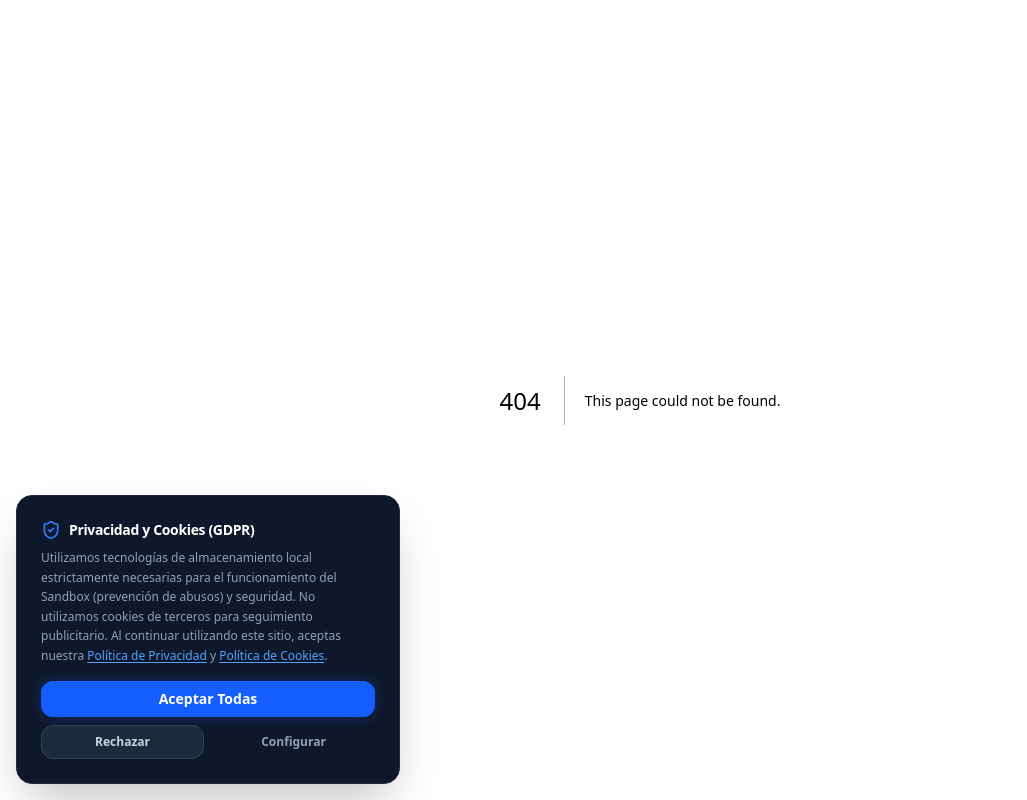
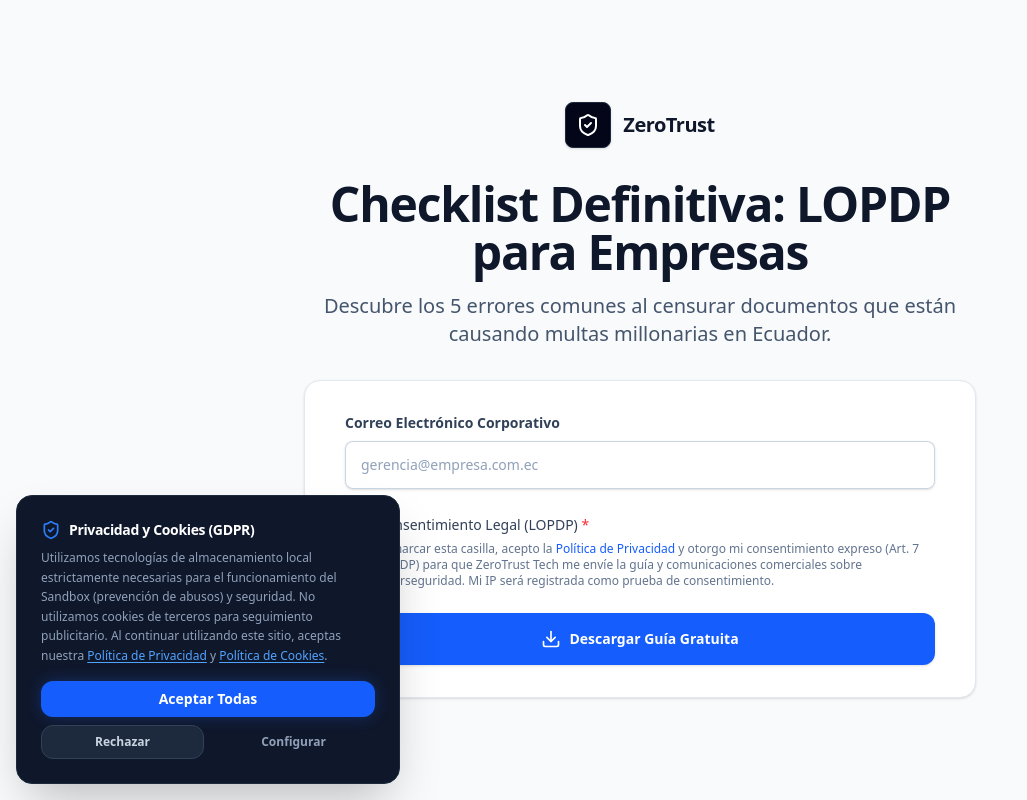
Before and after one commit to DamianMacancela/ZeroTrust, a Next.js app: page /guia-lopdp in a window 1280 px wide. Before the commit this address had no page. Shown: the whole page, without its empty margins (0-1027 px from the left). Built offline with nearby package versions, Linux system fonts and the light colour scheme.

Commit message:
feat(inbound): create LOPDP legal consent funnel for B2B leads

```diff
--- /dev/null
+++ b/src/app/api/leads/route.ts
@@ -0,0 +1,75 @@
+import { NextResponse } from 'next/server';
+import { supabase } from '@/lib/supabase';
+import nodemailer from 'nodemailer';
+
+export async function POST(request: Request) {
+  try {
+    const { email, consent_given } = await request.json();
+
+    // 1. Verificación Legal (LOPDP Art 7)
+    if (!consent_given) {
+      return NextResponse.json(
+        { error: 'El consentimiento explícito es obligatorio bajo la LOPDP.' },
+        { status: 403 }
+      );
+    }
+
+    if (!email || !email.includes('@')) {
+      return NextResponse.json(
+        { error: 'Debe proveer un correo válido.' },
+        { status: 400 }
+      );
+    }
+
+    // 2. Obtener IP para el registro de auditoría legal
+    const ip_address = request.headers.get('x-forwarded-for') || request.headers.get('x-real-ip') || 'unknown';
+
+    // 3. Guardar en Supabase
+    const { error: dbError } = await supabase
+      .from('leads_inbound')
+      .insert([
+        { email, consent_given, ip_address }
+      ]);
+
+    // Ignoramos el error si el correo ya existe, porque igual le enviaremos la guía
+    if (dbError && dbError.code !== '23505') { // 23505 es unique_violation
+      console.error("Supabase Error:", dbError);
+      return NextResponse.json(
+        { error: 'Hubo un error al registrar el correo en la base de datos.' },
+        { status: 500 }
+      );
+    }
+
+    // 4. Enviar correo usando Nodemailer (Opcional, si está configurado en .env.local)
+    // Para simplificar, asumimos que el usuario configurará su SMTP en el .env.local
+    if (process.env.GMAIL_USER && process.env.GMAIL_APP_PASSWORD) {
+      try {
+        const transporter = nodemailer.createTransport({
+          service: 'gmail',
+          auth: {
+            user: process.env.GMAIL_USER,
+            pass: process.env.GMAIL_APP_PASSWORD
+          }
+        });
+
+        await transporter.sendMail({
+          from: `"ZeroTrust Tech" <${process.env.GMAIL_USER}>`,
+          to: email,
+          subject: 'Tu Guía LOPDP ha llegado | ZeroTrust Redact',
+          text: `¡Hola!\n\nGracias por solicitar la Guía Definitiva LOPDP para Empresas. Hemos registrado tu consentimiento.\n\nPuedes descargar tu guía en el siguiente enlace:\nhttps://zerotrust-redact.vercel.app/\n\nSi deseas hacer una auditoría Zero-Data en este momento, ingresa a nuestro Sandbox gratuito en nuestra web.\n\nSaludos,\nEl equipo de ZeroTrust Tech.`
+        });
+      } catch (mailError) {
+        console.error("Mail Error:", mailError);
+        // No bloqueamos la respuesta exitosa si falla el correo
+      }
+    }
+
+    return NextResponse.json({ success: true });
+  } catch (error) {
+    console.error("API Error:", error);
+    return NextResponse.json(
+      { error: 'Ocurrió un error inesperado al procesar la solicitud.' },
+      { status: 500 }
+    );
+  }
+}
--- /dev/null
+++ b/src/app/guia-lopdp/page.tsx
@@ -0,0 +1,147 @@
+"use client";
+
+import { useState } from 'react';
+import Link from 'next/link';
+import { ShieldCheck, Download, AlertCircle, CheckCircle2 } from 'lucide-react';
+
+export default function LeadMagnetPage() {
+  const [email, setEmail] = useState('');
+  const [consent, setConsent] = useState(false);
+  const [loading, setLoading] = useState(false);
+  const [success, setSuccess] = useState(false);
+  const [error, setError] = useState('');
+
+  const handleSubmit = async (e: React.FormEvent) => {
+    e.preventDefault();
+    if (!consent) {
+      setError("Debes aceptar la política de privacidad para recibir la guía.");
+      return;
+    }
+
+    setLoading(true);
+    setError('');
+
+    try {
+      const res = await fetch('/api/leads', {
+        method: 'POST',
+        headers: { 'Content-Type': 'application/json' },
+        body: JSON.stringify({ email, consent_given: consent })
+      });
+
+      if (!res.ok) {
+        throw new Error("Error al registrar el correo. Intenta de nuevo.");
+      }
+
+      setSuccess(true);
+      // Aquí el usuario podría ser redirigido directamente al PDF
+      // window.location.href = "/guia-lopdp.pdf";
+    } catch (err: any) {
+      setError(err.message);
+    } finally {
+      setLoading(false);
+    }
+  };
+
+  return (
+    <div className="min-h-screen bg-[#F8FAFC] text-slate-900 font-sans flex flex-col items-center justify-center py-12 px-4 sm:px-6 lg:px-8">
+      <div className="max-w-2xl w-full space-y-8">
+
+        <div className="text-center">
+          <Link href="/" className="inline-flex items-center justify-center gap-3 mb-8">
+            <div className="bg-slate-950 p-2.5 rounded-lg shadow-sm border border-slate-800">
+              <ShieldCheck className="h-6 w-6 text-white" />
+            </div>
+            <span className="font-bold text-xl tracking-tight text-slate-900">ZeroTrust</span>
+          </Link>
+          <h1 className="text-4xl font-black tracking-tight text-slate-900 sm:text-5xl mb-4">
+            Checklist Definitiva: LOPDP para Empresas
+          </h1>
+          <p className="text-xl text-slate-600 font-medium">
+            Descubre los 5 errores comunes al censurar documentos que están causando multas millonarias en Ecuador.
+          </p>
+        </div>
+
+        <div className="bg-white py-8 px-4 shadow sm:rounded-2xl sm:px-10 border border-slate-200">
+          {!success ? (
+            <form className="space-y-6" onSubmit={handleSubmit}>
+              <div>
+                <label htmlFor="email" className="block text-sm font-bold text-slate-700">
+                  Correo Electrónico Corporativo
+                </label>
+                <div className="mt-2">
+                  <input
+                    id="email"
+                    name="email"
+                    type="email"
+                    required
+                    value={email}
+                    onChange={(e) => setEmail(e.target.value)}
+                    className="block w-full rounded-lg border-0 py-3 px-4 text-slate-900 shadow-sm ring-1 ring-inset ring-slate-300 placeholder:text-slate-400 focus:ring-2 focus:ring-inset focus:ring-blue-600 sm:text-sm sm:leading-6"
+                    placeholder="gerencia@empresa.com.ec"
+                  />
+                </div>
+              </div>
+
+              <div className="flex items-start">
+                <div className="flex h-6 items-center">
+                  <input
+                    id="consent"
+                    name="consent"
+                    type="checkbox"
+                    required
+                    checked={consent}
+                    onChange={(e) => setConsent(e.target.checked)}
+                    className="h-5 w-5 rounded border-slate-300 text-blue-600 focus:ring-blue-600"
+                  />
+                </div>
+                <div className="ml-3 text-sm leading-6">
+                  <label htmlFor="consent" className="font-medium text-slate-700">
+                    Consentimiento Legal (LOPDP) <span className="text-red-500">*</span>
+                  </label>
+                  <p className="text-slate-500 text-xs mt-1">
+                    Al marcar esta casilla, acepto la <Link href="/privacy" className="text-blue-600 hover:underline">Política de Privacidad</Link> y otorgo mi consentimiento expreso (Art. 7 LOPDP) para que ZeroTrust Tech me envíe la guía y comunicaciones comerciales sobre ciberseguridad. Mi IP será registrada como prueba de consentimiento.
+                  </p>
+                </div>
+              </div>
+
+              {error && (
+                <div className="rounded-lg bg-red-50 p-4 border border-red-200">
+                  <div className="flex items-center gap-3">
+                    <AlertCircle className="h-5 w-5 text-red-600" />
+                    <p className="text-sm font-medium text-red-800">{error}</p>
+                  </div>
+                </div>
+              )}
+
+              <div>
+                <button
+                  type="submit"
+                  disabled={loading}
+                  className="flex w-full justify-center items-center gap-2 rounded-xl bg-blue-600 px-3 py-4 text-sm font-bold text-white shadow-sm hover:bg-blue-500 focus-visible:outline focus-visible:outline-2 focus-visible:outline-offset-2 focus-visible:outline-blue-600 disabled:opacity-50 transition-colors"
+                >
+                  {loading ? 'Procesando...' : (
+                    <>
+                      <Download className="w-5 h-5" />
+                      Descargar Guía Gratuita
+                    </>
+                  )}
+                </button>
+              </div>
+            </form>
+          ) : (
+            <div className="text-center py-8">
+              <CheckCircle2 className="mx-auto h-16 w-16 text-emerald-500 mb-6" />
+              <h3 className="text-2xl font-black text-slate-900 mb-2">¡Todo Listo!</h3>
+              <p className="text-slate-600 mb-8">
+                Hemos validado tu consentimiento. Revisa tu correo electrónico, la guía va en camino.
+              </p>
+              <Link href="/" className="font-bold text-blue-600 hover:text-blue-500">
+                Volver al inicio
+              </Link>
+            </div>
+          )}
+        </div>
+      </div>
+    </div>
+  );
+}
--- a/src/app/page.tsx
+++ b/src/app/page.tsx
@@ -568,6 +568,7 @@
             <div>
               <h4 className="text-xs font-bold text-slate-900 uppercase tracking-widest mb-4">Legal</h4>
               <ul className="space-y-2.5">
+                <li><a href="/guia-lopdp" className="text-xs font-black text-blue-600 hover:text-blue-800 transition-colors">🎁 Checklist Gratuito LOPDP</a></li>
                 <li><a href="/compliance" className="text-xs font-semibold text-slate-500 hover:text-slate-900 transition-colors">Cumplimiento Normativo (LATAM/UE)</a></li>
                 <li><a href="/api/dpa?org=Cliente&email=admin@cliente.com" className="text-xs font-semibold text-slate-500 hover:text-slate-900 transition-colors">Data Processing Agreement (DPA)</a></li>
                 <li><a href="/terms" className="text-xs font-semibold text-slate-500 hover:text-slate-900 transition-colors">Términos y Condiciones</a></li>
--- a/src/app/sitemap.ts
+++ b/src/app/sitemap.ts
@@ -71,6 +71,12 @@
       priority: 0.9,
     },
     {
+      url: `${baseUrl}/guia-lopdp`,
+      lastModified: new Date(),
+      changeFrequency: 'monthly',
+      priority: 0.9,
+    },
+    {
       url: `${baseUrl}/fundador`,
       lastModified: new Date(),
       changeFrequency: 'monthly',
```
Also changed, not shown: 1 other file (tests, documents, lock files or other folders).
